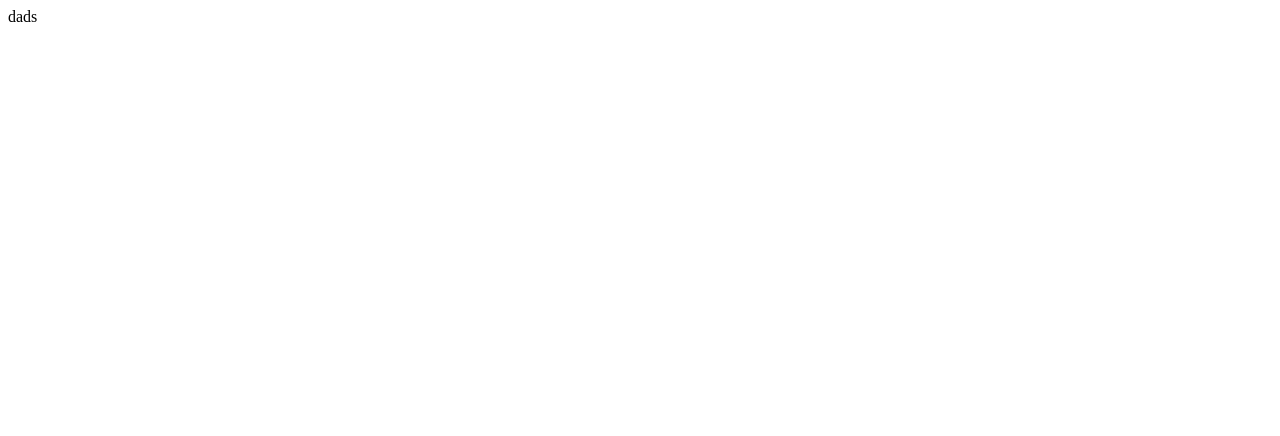
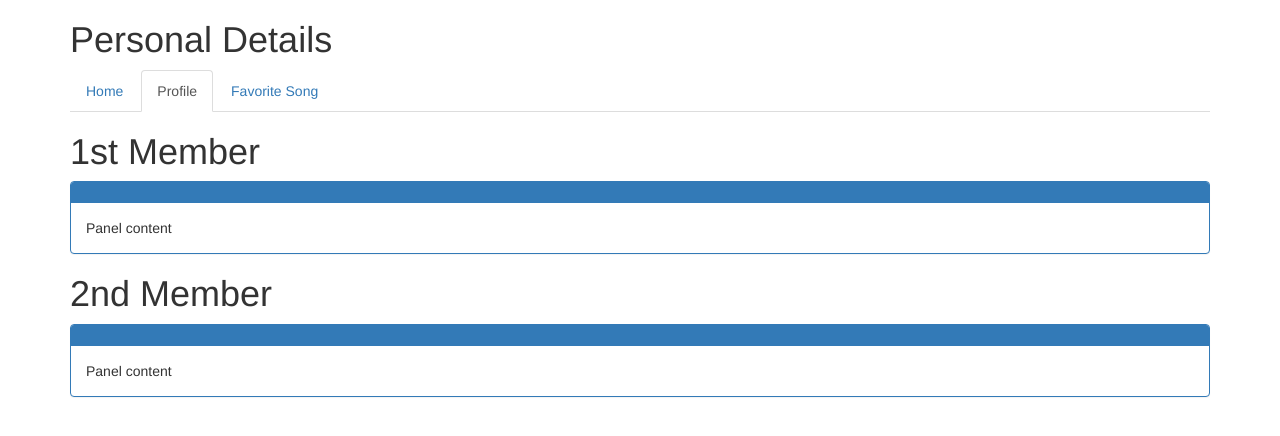
Before and after one commit to taewankung/web-app, a website: page page/profile.html in a window 1280 px wide. Drawn offline with nearby package versions, Linux system fonts and the light colour scheme.

Commit message:
add navbar

```diff
--- a/page/our_song.html
+++ b/page/our_song.html
@@ -1 +1,37 @@
-qwerty
+<!DOCTYPE html>
+<html lang="en">
+  <head>
+    <meta charset="utf-8">
+    <meta http-equiv="X-UA-Compatible" content="IE=edge">
+    <meta name="viewport" content="width=device-width, initial-scale=1">
+    <!-- The above 3 meta tags *must* come first in the head; any other head content must come *after* these tags -->
+    <title>Bootstrap 101 Template</title>
+
+    <!-- Bootstrap -->
+    <link href="../css/bootstrap.min.css" rel="stylesheet">
+
+    <!-- HTML5 shim and Respond.js for IE8 support of HTML5 elements and media queries -->
+    <!-- WARNING: Respond.js doesn't work if you view the page via file:// -->
+    <!--[if lt IE 9]>
+      <script src="https://oss.maxcdn.com/html5shiv/3.7.3/html5shiv.min.js"></script>
+      <script src="https://oss.maxcdn.com/respond/1.4.2/respond.min.js"></script>
+    <![endif]-->
+  </head>
+  <body>
+    <div class="container">
+    <h1>Favorite Song</h1>
+        <nav>
+            <ul class="nav nav-tabs">
+                <li role="presentation"><a href="../index.html">Home</a></li>
+                <li role="presentation"><a href="profile.html">Profile</a></li>
+                <li role="presentation" class="activate"><a href="our_song.html">Favorite Song</a></li>
+            </ul>
+        </nav>
+
+    <div class="container">
+    <!-- jQuery (necessary for Bootstrap's JavaScript plugins) -->
+    <script src="https://ajax.googleapis.com/ajax/libs/jquery/1.12.4/jquery.min.js"></script>
+    <!-- Include all compiled plugins (below), or include individual files as needed -->
+    <script src="js/bootstrap.min.js"></script>
+  </body>
+</html>
--- a/page/profile.html
+++ b/page/profile.html
@@ -1 +1,52 @@
-dads
+<!DOCTYPE html>
+<html lang="en">
+  <head>
+    <meta charset="utf-8">
+    <meta http-equiv="X-UA-Compatible" content="IE=edge">
+    <meta name="viewport" content="width=device-width, initial-scale=1">
+    <!-- The above 3 meta tags *must* come first in the head; any other head content must come *after* these tags -->
+    <title>Bootstrap 101 Template</title>
+
+    <!-- Bootstrap -->
+    <link href="../css/bootstrap.min.css" rel="stylesheet">
+
+    <!-- HTML5 shim and Respond.js for IE8 support of HTML5 elements and media queries -->
+    <!-- WARNING: Respond.js doesn't work if you view the page via file:// -->
+    <!--[if lt IE 9]>
+      <script src="https://oss.maxcdn.com/html5shiv/3.7.3/html5shiv.min.js"></script>
+      <script src="https://oss.maxcdn.com/respond/1.4.2/respond.min.js"></script>
+    <![endif]-->
+  </head>
+  <body>
+    <div class="container">
+    <header>
+    <h1>Personal Details</h1>
+    </header>
+    <nav>
+        <ul class="nav nav-tabs">
+            <li role="presentation"><a href="../index.html">Home</a></li>
+            <li role="presentation" class="active"><a href="#">Profile</a></li>
+            <li role="presentation"><a href="../page/our_song.html">Favorite Song</a></li>
+        </ul>
+    </nav>
+    <h1> 1st Member</h1>
+    <div class="panel panel-primary">
+        <div class="panel-heading"></div>
+        <div class="panel-body">
+            Panel content
+        </div>
+    </div>
+    <h1> 2nd Member</h1>
+    <div class="panel panel-primary">
+        <div class="panel-heading"> </div>
+        <div class="panel-body">
+            Panel content
+        </div>
+    </div>
+    </div>
+    <!-- jQuery (necessary for Bootstrap's JavaScript plugins) -->
+    <script src="https://ajax.googleapis.com/ajax/libs/jquery/1.12.4/jquery.min.js"></script>
+    <!-- Include all compiled plugins (below), or include individual files as needed -->
+    <script src="js/bootstrap.min.js"></script>
+  </body>
+</html>
```
Also changed, not shown: index.html (+4 -2 lines).
